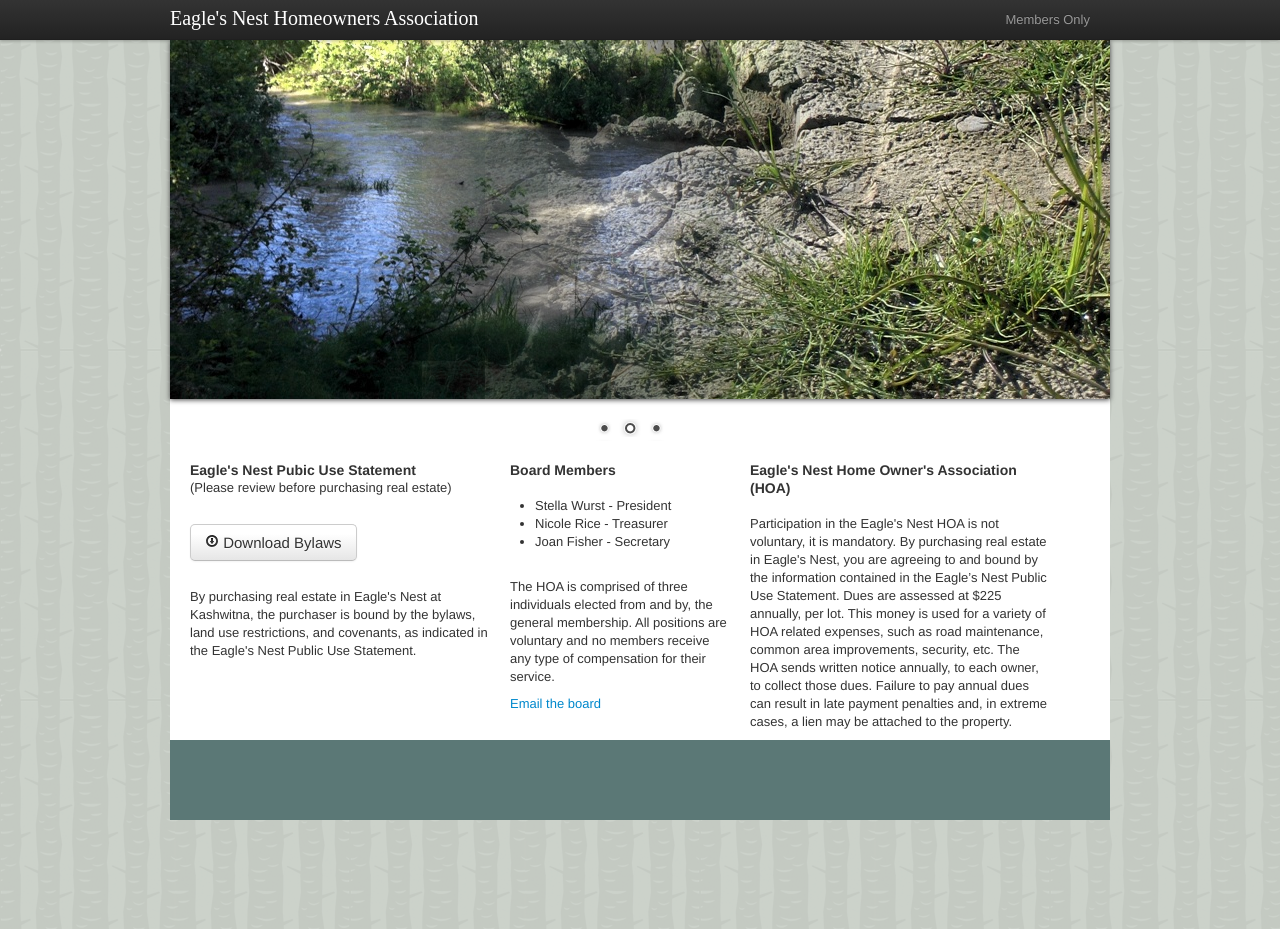
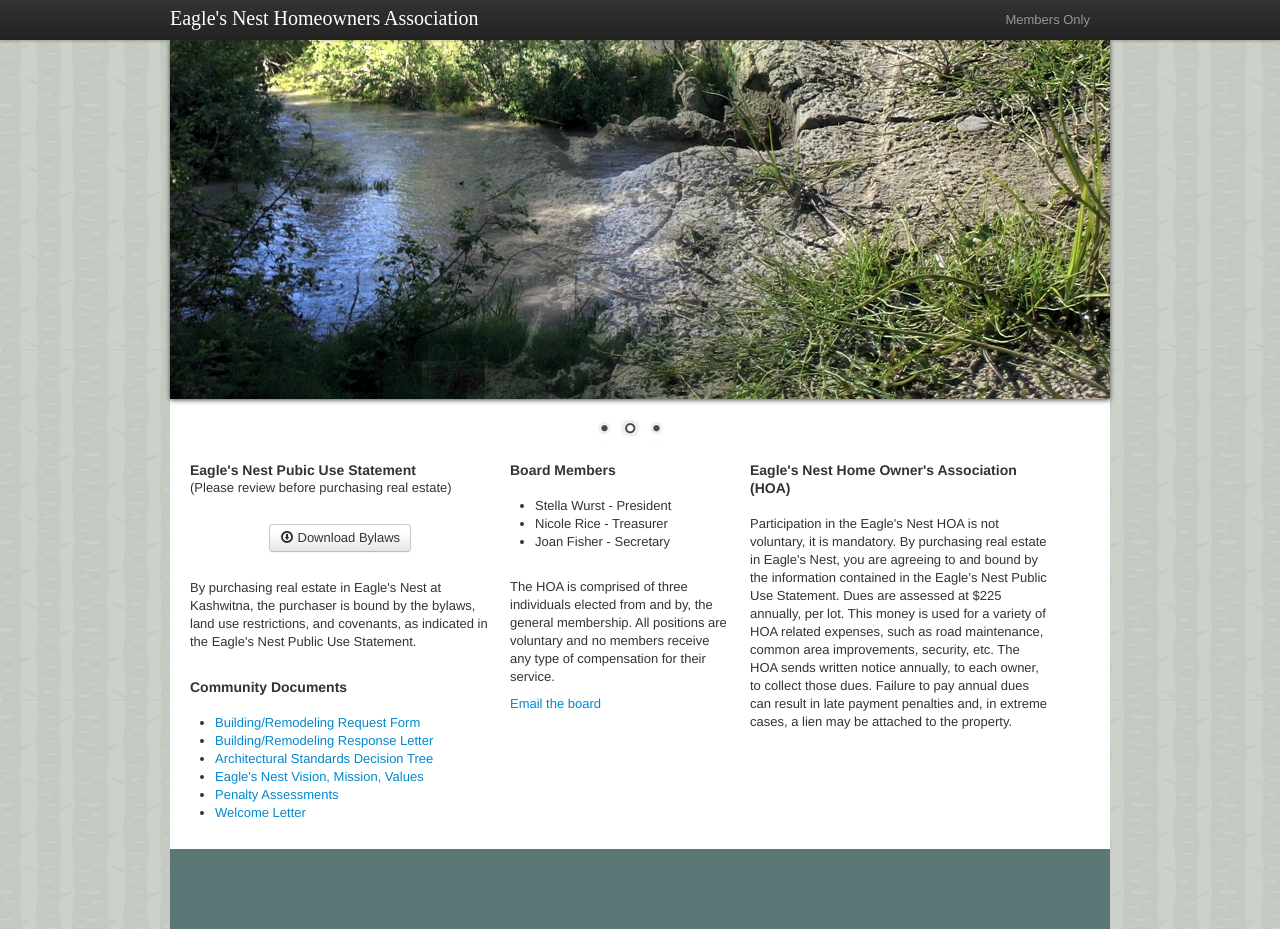
Before and after one commit to thesurlydev/eaglesnest-hoa.net, a Jekyll site: the page built from index.markdown, in a window 1280 px wide and 929 px high. Built offline with Jekyll 4.4.1, drawn with Linux system fonts in a browser that asks for light colours; some web fonts are replaced; Markdown is read by kramdown in place of the engine named in the settings.

Commit message:
added community documents

```diff
--- a/index.markdown
+++ b/index.markdown
@@ -11,10 +11,22 @@ title: Eagle's Nest Homeowners Association
             	<h4>Eagle's Nest Pubic Use Statement</h4>
                 <p>(Please review before purchasing real estate)</p>
                 <br>
-                <p><a class="btn btn-large" href="/files/Eagles_Nest_Bylaws.pdf"><i class="icon-download"></i> Download Bylaws</a></p>
+                <p align="center"><a class="btn btn-med" href="/files/Eagles_Nest_Bylaws.pdf"><i class="icon-download"></i> Download Bylaws</a></p>
                 <br>
                 <p>By purchasing real estate in Eagle's Nest at Kashwitna, the purchaser is bound by the bylaws, land use restrictions, and covenants, as indicated in the Eagle's Nest Public Use Statement.</p>
 
+                <br>
+                <h4>Community Documents</h4>
+                <br>
+                <ul>
+                    <li><a href="files/ACC_Application_BoardApproved.pdf">Building/Remodeling Request Form</a></li>
+                    <li><a href="files/ACC_ResponseLetter_BoardApproved.pdf">Building/Remodeling Response Letter</a></li>
+                    <li><a href="files/Arch_Standards_Decision_Tree.pdf">Architectural Standards Decision Tree</a></li>
+                    <li><a href="files/Mission_Vision_Values_BoardApproved.pdf">Eagle's Nest Vision, Mission, Values</a></li>
+                    <li><a href="files/Penalty_Assessments_BoardApproved.pdf">Penalty Assessments</a></li>
+                    <li><a href="files/Welcome_Letter.pdf">Welcome Letter</a></li>
+                </ul>
+                <br>
             </div>
             <div class="span3">
                 <h4>Board Members</h4>
```
Also changed, not shown: 6 other files.
